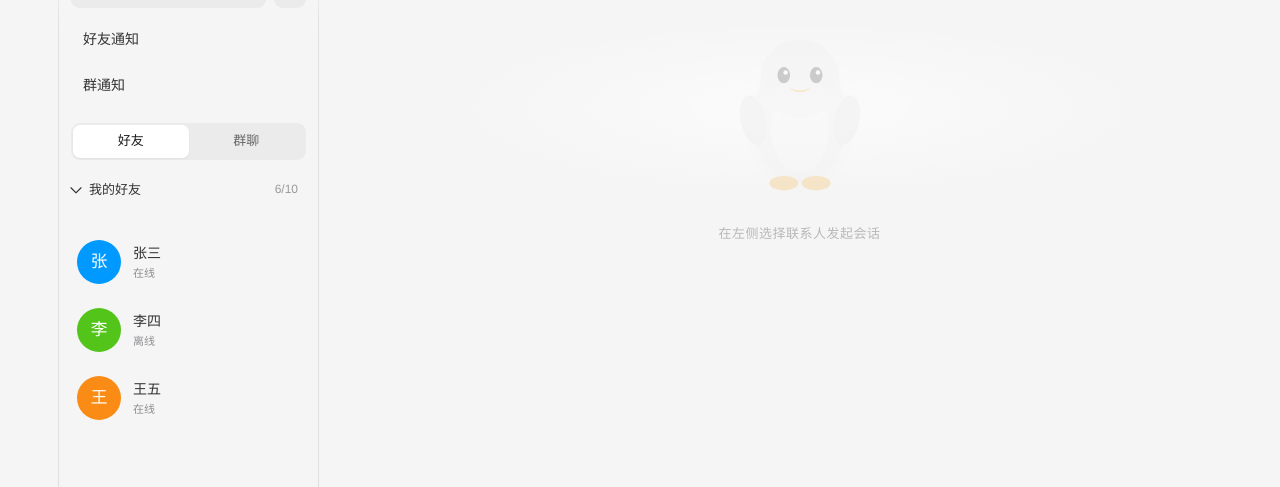
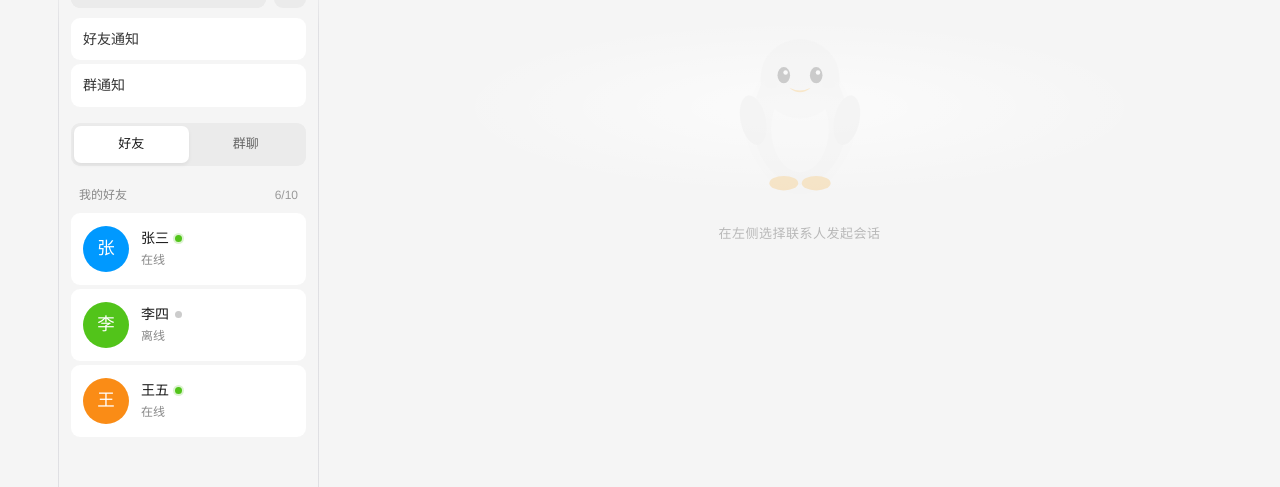
Before and after one commit to Yangleduo00337788/LINK-X, a Vue app: page / in a window 1280 px wide. Both pictures are taken after a click on the element 29 px from the left and 114 px from the top of the page. Shown: the part 74-561 px from the top of the page. Built offline with nearby package versions, Linux system fonts and the light colour scheme; some icons are missing.

Commit message:
fix: 修复私聊输入区域背景和美化联系人界面

```diff
--- a/src/components/ChatPanel.vue
+++ b/src/components/ChatPanel.vue
@@ -834,7 +834,7 @@ function demoToast(tip: string) {
 }
 
 .input-area--qq {
-  background: transparent;
+  background: #fff;
 }
 
 .input-area--group {
@@ -842,10 +842,12 @@ function demoToast(tip: string) {
   border-top: 1px solid #e8e8e8;
 }
 
+.input-area--qq .input-compose,
 .input-area--group .input-compose {
   background: #fff;
 }
 
+.input-area--qq .message-input :deep(.n-input__textarea-el),
 .input-area--group .message-input :deep(.n-input__textarea-el) {
   background: #fff !important;
 }
@@ -857,6 +859,7 @@ function demoToast(tip: string) {
   padding: 8px 14px 0;
 }
 
+.input-area--qq .input-toolbar,
 .input-area--group .input-toolbar {
   background: #fff;
   padding: 10px 14px 0;
--- a/src/components/ContactsPanel.vue
+++ b/src/components/ContactsPanel.vue
@@ -110,42 +110,37 @@ function setView(view: 'friend-notifs' | 'group-notifs') {
 
       <!-- 列表 -->
       <template v-else>
-        <n-collapse v-if="activeTab === 'friends'" :default-expanded-names="['我的好友']" accordion class="custom-collapse">
-          <n-collapse-item v-for="group in friendGroups" :key="group.name" :name="group.name">
-          <template #header>
-            <div class="collapse-header">
-              <span class="group-name">{{ group.name }}</span>
-              <span class="group-count">{{ group.online }}/{{ group.total }}</span>
+        <div v-if="activeTab === 'friends'" class="contacts-list">
+          <div class="group-header">
+            <span class="group-name">我的好友</span>
+            <span class="group-count">{{ friendGroups[0].online }}/{{ friendGroups[0].total }}</span>
           </div>
-          </template>
-          <div class="contact-list" v-if="group.items.length > 0">
           <div
-              v-for="item in group.items"
+            v-for="item in friendGroups[0].items"
             :key="item.id"
             class="contact-row"
             :class="{ active: currentSessionId === item.id }"
             @click="handleContactClick(item)"
           >
-              <Avatar :text="item.avatarText" :color="item.avatarColor" :size="44" />
+            <Avatar :text="item.avatarText" :color="item.avatarColor" :size="46" />
             <div class="info">
+              <div class="name-row">
                 <span class="name">{{ item.name }}</span>
+                <span class="status-dot" :class="{ online: item.online }"></span>
+              </div>
               <span class="status">{{ item.online ? '在线' : '离线' }}</span>
             </div>
           </div>
         </div>
-        </n-collapse-item>
-      </n-collapse>
 
-        <n-collapse v-if="activeTab === 'groups'" accordion class="custom-collapse">
-          <n-collapse-item v-for="group in chatGroups" :key="group.name" :name="group.name">
-            <template #header>
-              <div class="collapse-header">
+        <div v-if="activeTab === 'groups'" class="groups-list">
+          <div v-for="group in chatGroups" :key="group.name" class="group-section">
+            <div class="group-header">
               <span class="group-name">{{ group.name }}</span>
               <span class="group-count">{{ group.total }}</span>
             </div>
-            </template>
-          </n-collapse-item>
-        </n-collapse>
+          </div>
+        </div>
       </template>
     </div>
   </div>
@@ -155,7 +150,7 @@ function setView(view: 'friend-notifs' | 'group-notifs') {
 .contacts-panel {
   width: 100%;
   height: 100%;
-  background: var(--lx-bg-panel, #f3f3f3);
+  background: var(--lx-bg-panel, #f5f5f5);
   display: flex;
   flex-direction: column;
   border-right: none;
@@ -205,18 +200,19 @@ function setView(view: 'friend-notifs' | 'group-notifs') {
   align-items: center;
   justify-content: space-between;
   padding: 10px 12px;
-  border-radius: 6px;
+  border-radius: 9px;
   cursor: pointer;
   font-size: 14px;
   color: #333;
+  background: #fff;
 }
 
 .action-item:hover {
-  background: rgba(0, 0, 0, 0.04);
+  background: #f7f7f7;
 }
 
 .action-item.active {
-  background: rgba(18, 183, 245, 0.14);
+  background: rgba(18, 183, 245, 0.08);
   color: #12b7f5;
 }
 
@@ -226,18 +222,18 @@ function setView(view: 'friend-notifs' | 'group-notifs') {
   margin: 16px 12px 8px;
   background: #ebebeb;
   border-radius: 9px;
-  padding: 2px;
+  padding: 3px;
 }
 
 .tab-slider {
   position: absolute;
-  top: 2px;
-  left: 2px;
-  width: calc(50% - 2px);
-  height: calc(100% - 4px);
+  top: 3px;
+  left: 3px;
+  width: calc(50% - 3px);
+  height: calc(100% - 6px);
   background: #ffffff;
   border-radius: 7px;
-  box-shadow: 0 1px 2px rgba(0, 0, 0, 0.05);
+  box-shadow: 0 2px 4px rgba(0, 0, 0, 0.06);
   transition: transform 0.3s cubic-bezier(0.25, 0.8, 0.25, 1);
   z-index: 1;
 }
@@ -249,7 +245,7 @@ function setView(view: 'friend-notifs' | 'group-notifs') {
 .tab-item {
   flex: 1;
   text-align: center;
-  padding: 6px 0;
+  padding: 8px 0;
   font-size: 13px;
   color: #666;
   cursor: pointer;
@@ -267,64 +263,88 @@ function setView(view: 'friend-notifs' | 'group-notifs') {
 .list-container {
   flex: 1;
   overflow-y: auto;
+  background: #f5f5f5;
 }
 
-.collapse-header {
+.contacts-list,
+.groups-list {
+  padding: 0 12px;
+}
+
+.group-header {
   display: flex;
   justify-content: space-between;
   align-items: center;
-  width: 100%;
-  padding-right: 12px;
+  padding: 12px 8px 8px;
   font-size: 13px;
-  color: #333;
+  color: #888;
+  font-weight: 500;
+}
+
+.group-name {
+  font-size: 12px;
 }
 
 .group-count {
+  font-size: 12px;
   color: #999;
-  font-size: 12px;
-}
-
-:deep(.n-collapse-item__header) {
-  padding: 12px 8px !important;
-}
-
-:deep(.n-collapse-item__header-main) {
-  flex: 1;
 }
 
 .contact-row {
-  height: 68px;
+  height: 72px;
   display: flex;
   align-items: center;
-  padding: 0 10px 0 12px;
-  margin: 0 6px;
+  padding: 0 12px;
+  margin-bottom: 4px;
   gap: 12px;
-  border-radius: var(--lx-radius-md, 10px);
+  border-radius: 9px;
   cursor: pointer;
-  transition: background 0.16s ease;
+  transition: background 0.2s ease;
+  background: #fff;
 }
 
 .contact-row:hover {
-  background: rgba(0, 0, 0, 0.04);
+  background: #f7f7f7;
 }
 
 .contact-row.active {
-  background: rgba(18, 183, 245, 0.14);
+  background: rgba(18, 183, 245, 0.08);
 }
 
 .info {
   display: flex;
   flex-direction: column;
+  gap: 2px;
+}
+
+.name-row {
+  display: flex;
+  align-items: center;
+  gap: 6px;
 }
 
 .name {
   font-size: 14px;
-  color: #333;
+  color: #1a1a1a;
+  font-weight: 500;
+}
+
+.status-dot {
+  width: 7px;
+  height: 7px;
+  border-radius: 50%;
+  background: #ccc;
+  flex-shrink: 0;
+}
+
+.status-dot.online {
+  background: #52c41a;
+  box-shadow: 0 0 0 2px rgba(82, 196, 26, 0.2);
 }
 
 .status {
-  font-size: 11px;
-  color: var(--lx-text-muted, #999);
+  font-size: 12px;
+  color: #888;
 }
 
 .skeleton-item {
```
Lines whose indentation alone changed are shown as unchanged.
